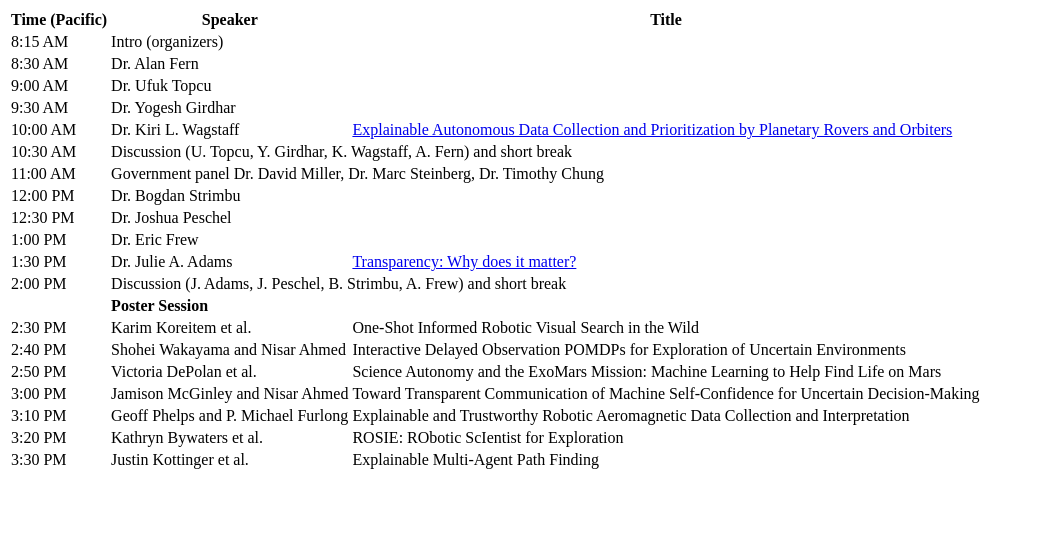
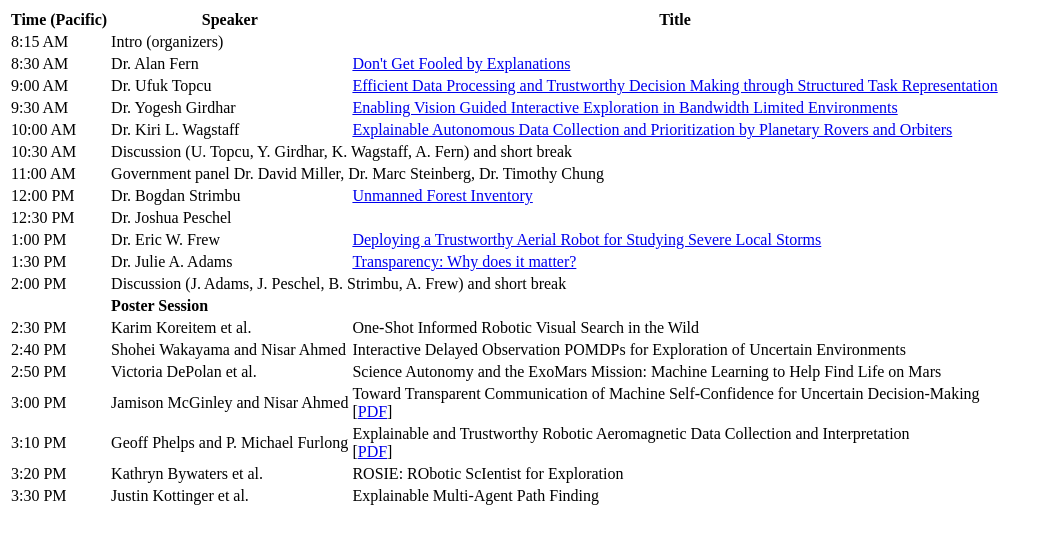
Before and after one commit to etdm2020/etdm2020.github.io, a plain HTML site: page index.html in a window 1280 px wide. Shown: the whole page, without its empty margins (0-1050 px from the left). Drawn offline with Linux system fonts and the light colour scheme.

Commit message:
Updated schedule

```diff
--- a/index.html
+++ b/index.html
@@ -1,6 +1,5 @@
 <html>
 	<body>
-
 <table>
 <tr>
 <th>Time (Pacific)</th>
@@ -15,17 +14,19 @@
 <tr>
 <td>8:30 AM</td>
 <td>Dr. Alan Fern</td>
-<td/>
+<td><a href="https://sites.google.com/view/explainable-data-collection/talks#fern">Don't Get Fooled by Explanations</a></td>
 </tr>
 <tr>
 <td>9:00 AM</td>
 <td>Dr. Ufuk Topcu</td>
-<td/>
+<td><a href="https://sites.google.com/view/explainable-data-collection/talks#topcu">Efficient Data Processing and Trustworthy Decision Making through
+Structured Task Representation</a></td>
 </tr>
 <tr>
 <td>9:30 AM</td>
 <td>Dr. Yogesh Girdhar</td>
-<td/>
+
+<td><a href="https://sites.google.com/view/explainable-data-collection/talks#girdhar">Enabling Vision Guided Interactive Exploration in Bandwidth Limited Environments</a></td>
 </tr>
 <tr>
 <td>10:00 AM</td>
@@ -43,7 +44,7 @@
 <tr>
 <td>12:00 PM</td>
 <td>Dr. Bogdan Strimbu</td>
-<td/>
+<td><a href="https://sites.google.com/view/explainable-data-collection/talks#strimbu">Unmanned Forest Inventory</a></td>
 </tr>
 <tr>
 <td>12:30 PM</td>
@@ -52,8 +53,8 @@
 </tr>
 <tr>
 <td>1:00 PM</td>
-<td>Dr. Eric Frew</td>
-<td/>
+<td>Dr. Eric W. Frew</td>
+<td><a href="https://sites.google.com/view/explainable-data-collection/talks#frew">Deploying a Trustworthy Aerial Robot for Studying Severe Local Storms</a></td>
 </tr>
 <tr>
 <td>1:30 PM</td>
@@ -83,12 +84,14 @@
 <tr>
 <td>3:00 PM</td>
 <td> Jamison McGinley and Nisar Ahmed</td>
-<td> Toward Transparent Communication of Machine Self-Confidence for Uncertain Decision-Making</td>
+<td> Toward Transparent Communication of Machine Self-Confidence for Uncertain Decision-Making <br />
+[<a href="https://etdm2020.github.io/abstracts/RSS_2020_ETDM_McGinley_Toward.pdf">PDF</a>]</td>
 </tr>
 <tr>
 <td>3:10 PM</td>
 <td> Geoff Phelps and P. Michael Furlong</td>
-<td> Explainable and Trustworthy Robotic Aeromagnetic Data Collection and Interpretation</td>
+<td> Explainable and Trustworthy Robotic Aeromagnetic Data Collection and Interpretation <br />
+[<a href="https://etdm2020.github.io/abstracts/RSS_2020_ETDM_Phelps_Explainable.pdf">PDF</a>]</td>
 </tr>
 <tr>
 <td>3:20 PM</td>
@@ -101,6 +104,5 @@
 <td> Explainable Multi-Agent Path Finding</td>
 </tr>
 </table>
-
 	</body>
 </html>
```
